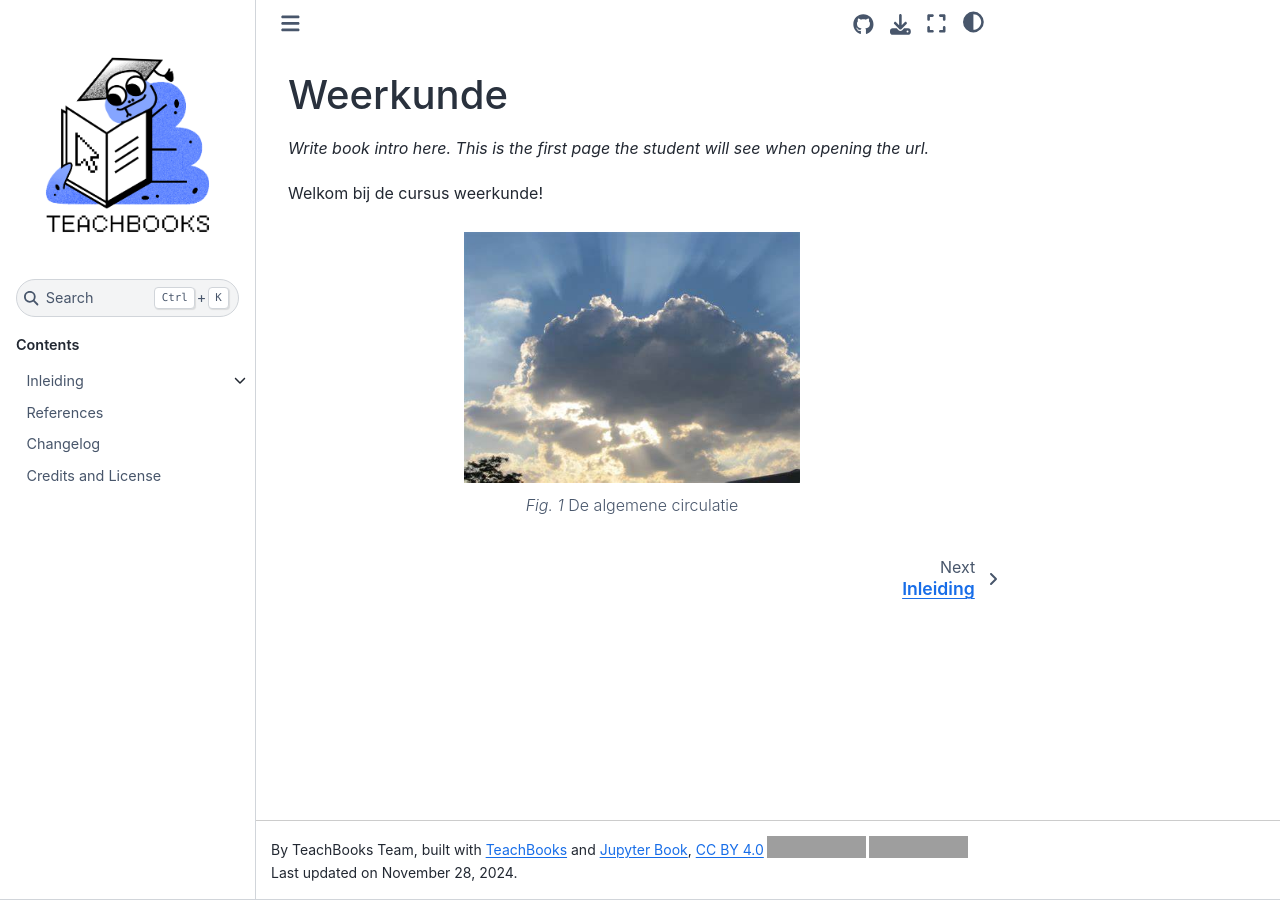
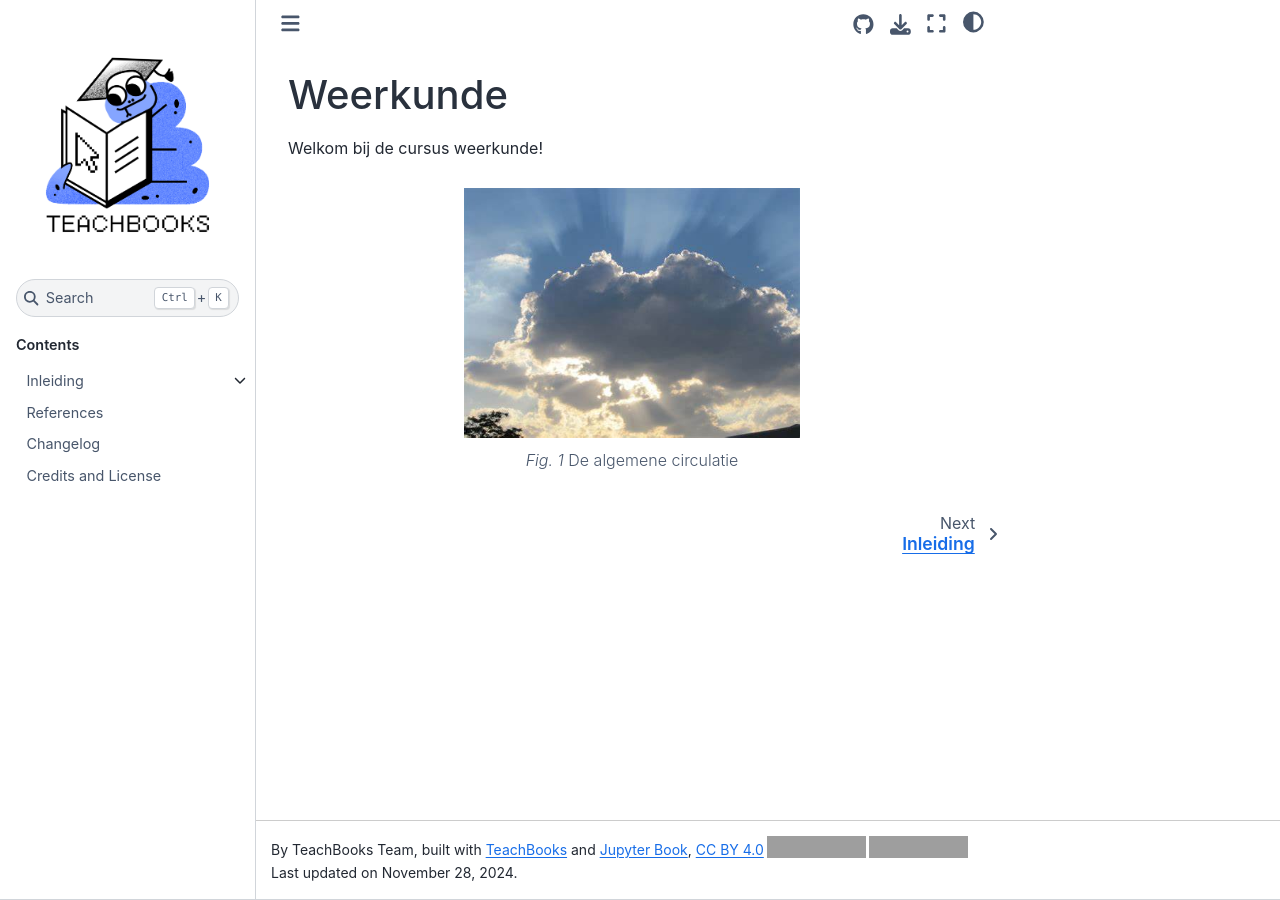
Before and after one commit to AnneHazenberg/Weerkunde, a Jupyter Book: the page built from book/intro.md, in a window 1280 px wide. Built offline with Jupyter Book 1.0.4 settings and Sphinx 7.4.7 and the Sphinx Book theme 1.1.4, drawn with Linux system fonts in a browser that asks for light colours; comment, search, counter and statistics services are not loaded; grey boxes are pictures that could not be loaded.

Commit message:
Update intro.md

```diff
--- a/book/intro.md
+++ b/book/intro.md
@@ -1,7 +1,5 @@
 (intro)=
 # Weerkunde
-
-_Write book intro here. This is the first page the student will see when opening the url._
 
 Welkom bij de cursus weerkunde!
 
```
